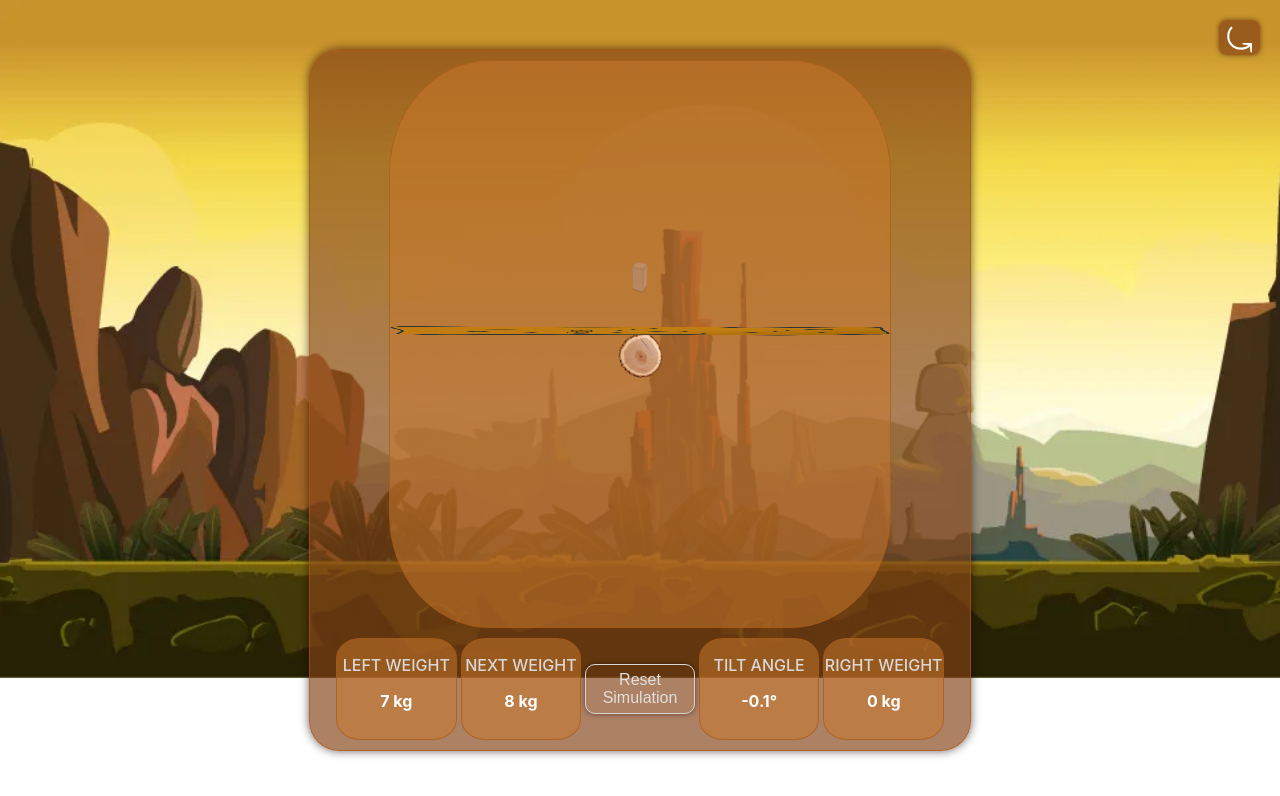
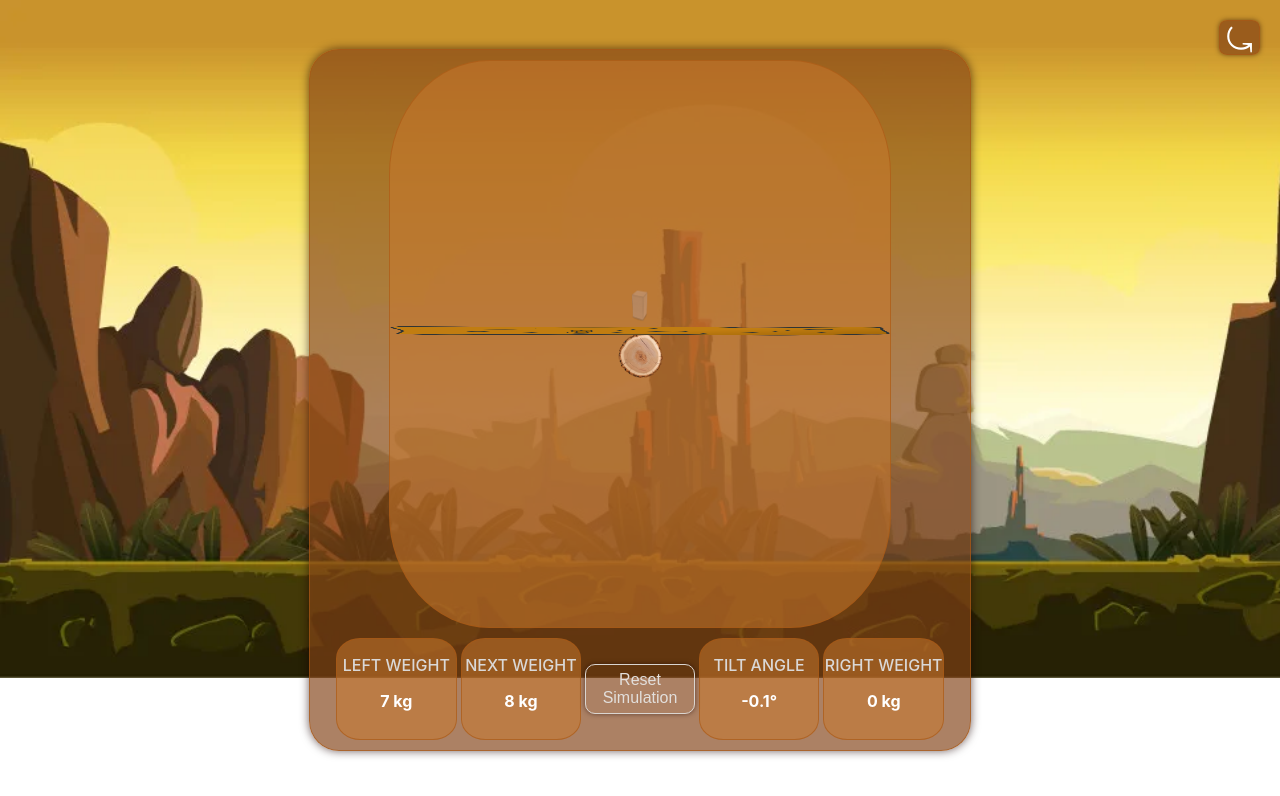
Before and after one commit to ekgzl/eneskaan-gozuela-torque-seesaw, a plain HTML site: page index.html in a window 1280 px wide. Both pictures are taken after a click on the element 640 px from the left and 344 px from the top of the page. Drawn offline with Linux system fonts and the light colour scheme.

Commit message:
Refactors plank structure to enable weight placement Wraps the plank image in a container to allow dynamic addition and proper positioning of weight elements directly on the plank. Updates related styles and logic to ensure weights rotate with the plank for a more accurate simulation effect.

```diff
--- a/index.html
+++ b/index.html
@@ -25,7 +25,15 @@
       <div class="card centered">
         <!-- Seesaw Simulation Screen  -->
         <div class="inside-screen centered rounded-box" id="inside-screen">
-          <img class="plank" src="./public/tahta.png" alt="plank" id="plank" />
+          <!-- plank için parent div çünkü child eklenecek (childlar: ağırlıklar) -->
+          <div class="plank-box" id="plank-box">
+            <img
+              class="plank"
+              src="./public/tahta.png"
+              alt="plank"
+              id="plank"
+            />
+          </div>
           <img class="log" src="./public/denge.png" alt="log" id="log" />
         </div>
         <!-- Info Screens -->
--- a/src/css/main.css
+++ b/src/css/main.css
@@ -199,3 +199,12 @@ margin-bottom: -6px;
     color: white;
     font-weight: 700;
 }
+
+.plank-box {
+    position: relative;
+    width: 500px;
+    height: 60px;
+    transform-origin: center center;
+    transition: transform 0.3s ease;
+    z-index: 333;
+}
--- a/src/js/main.js
+++ b/src/js/main.js
@@ -7,7 +7,7 @@ const nextWeightDisplay = document.getElementById("next-weight");
 const insideScreen = document.getElementById("inside-screen");
 const historyListUl = document.getElementById("history-card-list-ul");
 const historyCard = document.getElementById("history-card");
-
+const plankBox = document.getElementById("plank-box");
 //querycSelector -> class
 nextWeightDisplay.innerHTML = generateRandomWeight();
 
@@ -75,21 +75,19 @@ function createDroppedElement(droppedObject) {
   newDroppedElement.src = `../../public/weights/weight-${droppedObject.weight}kg.png`;
   newDroppedElement.style.position = "absolute";
 
-  const plankHeight = plank.offsetLeft;
-  const plankTop = plank.offsetTop;
+  const plankOffsetLeft = plank.offsetLeft;
+  const plankOffsetTop = plank.offsetTop;
 
   newDroppedElement.style.width = "48px";
   newDroppedElement.style.height = "48px";
-  newDroppedElement.style.top = `${
-    plankTop - parseInt(newDroppedElement.style.height)
-  }px`;
+  newDroppedElement.style.top = `${plankOffsetTop - plank.height / 3}px`;
   newDroppedElement.style.left = `${
-    plankHeight +
+    plankOffsetLeft +
     droppedObject.distance -
     parseInt(newDroppedElement.style.height) / 2
   }px`;
 
-  insideScreen.appendChild(newDroppedElement);
+  plankBox.appendChild(newDroppedElement);
 }
 
 function calculateAngle() {
@@ -125,7 +123,7 @@ insideScreen.addEventListener("click", function (event) {
     weight: weight,
   });
   angleDisplay.innerHTML = calculateAngle().toFixed(1);
-  plank.style.transform = `rotate(${parseInt(angleDisplay.textContent)}deg)`;
+  plankBox.style.transform = `rotate(${parseInt(angleDisplay.textContent)}deg)`;
 });
 
 function handleIsHistoryCardVisible() {
```
